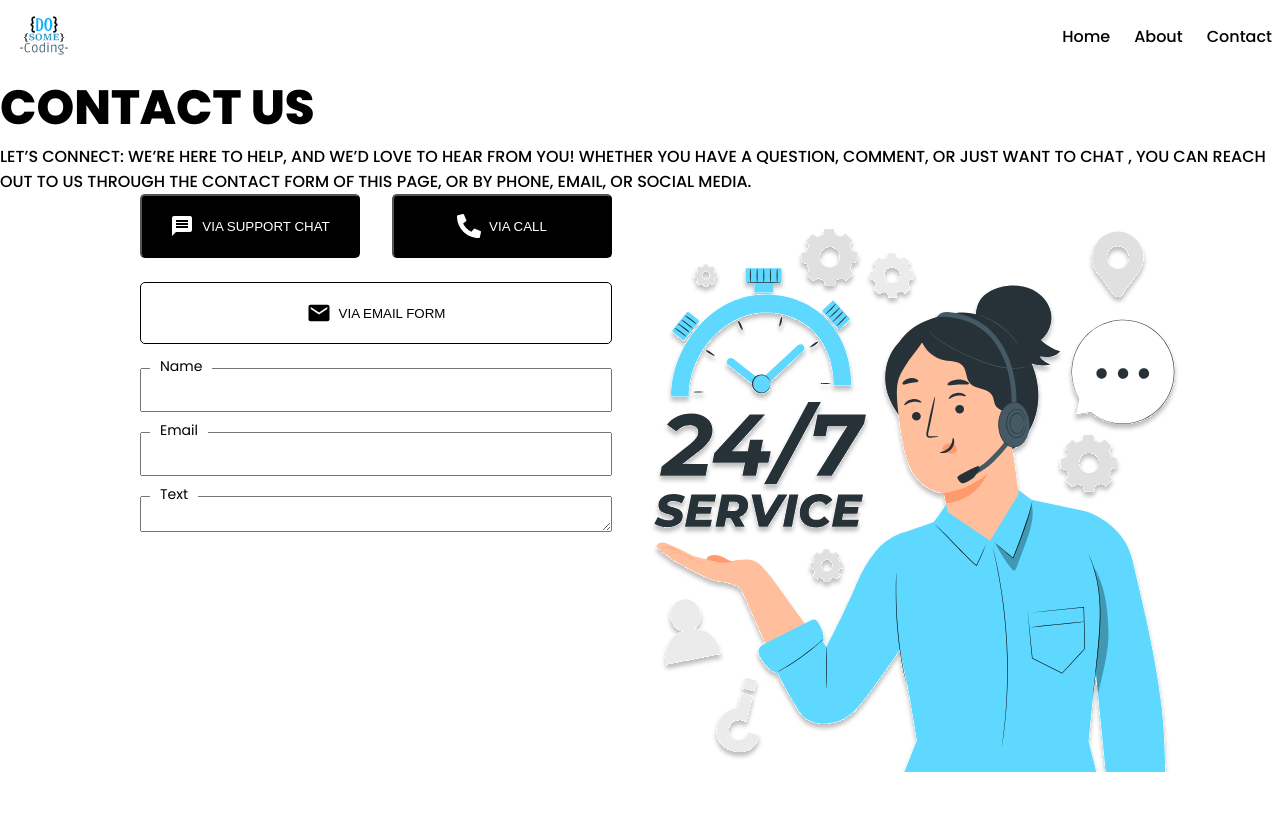
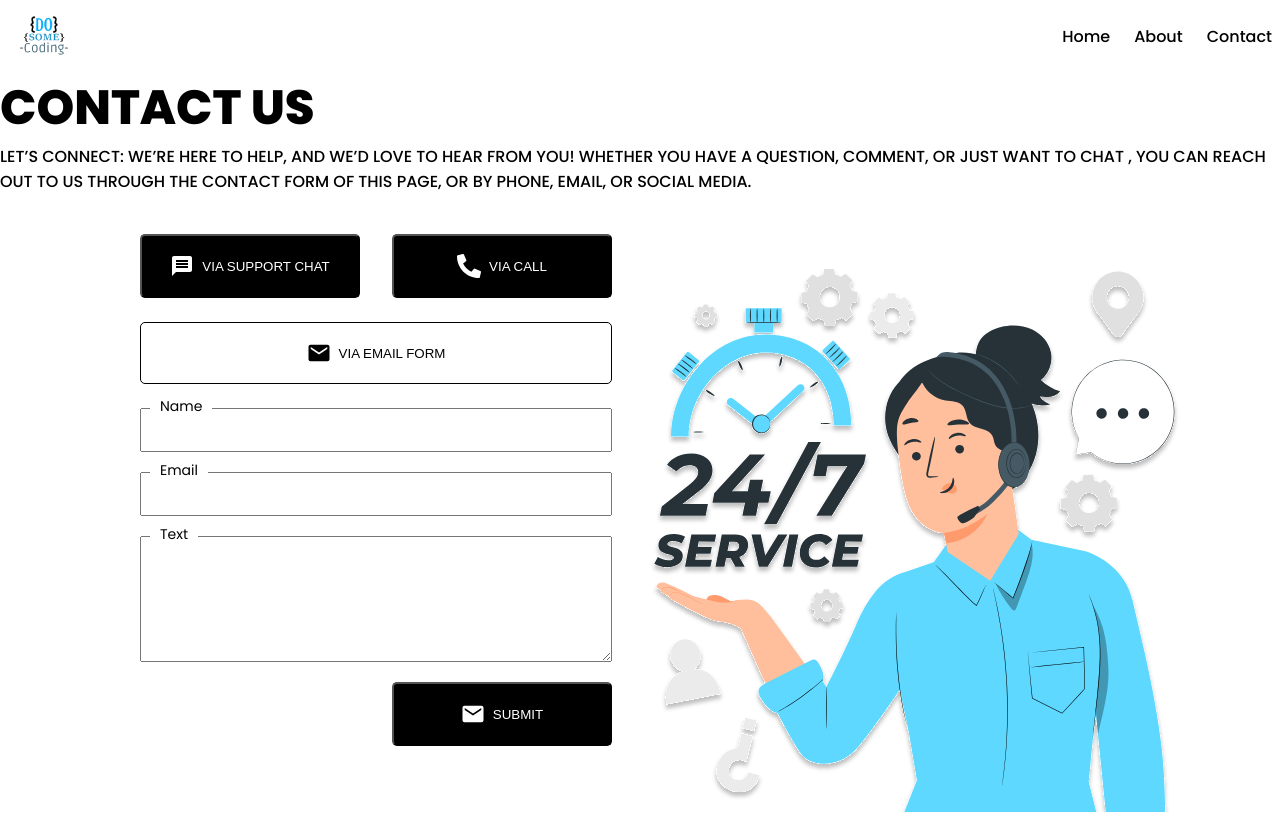
Before and after one commit to abir2907/contact-us, a React (Vite) app: page / in a window 1280 px wide. Built offline with nearby package versions, Linux system fonts and the light colour scheme.

Commit message:
Add submit button

```diff
--- a/src/components/ContactForm/ContactForm.jsx
+++ b/src/components/ContactForm/ContactForm.jsx
@@ -31,13 +31,21 @@ const ContactForm = () => {
           </div>
           <div className={styles.form_control}>
             <label htmlFor="text">Text</label>
-            <textarea name="text" />
+            <textarea name="text" rows="8" />
+          </div>
+          <div
+            style={{
+              display: "flex",
+              justifyContent: "end",
+            }}
+          >
+            <Button text="SUBMIT" icon={<IoMdMail fontSize="24px" />} />
           </div>
         </form>
       </div>
 
       <div className={styles.contact_image}>
-        <img src="./images/contact.svg" alt="" />
+        <img src="./images/contact.svg" alt="contact image" />
       </div>
     </section>
   );
--- a/src/components/ContactForm/ContactForm.module.css
+++ b/src/components/ContactForm/ContactForm.module.css
@@ -2,6 +2,7 @@
   display: flex;
   max-width: 1000px;
   margin: 0 auto;
+  margin-top: 40px;
 }
 
 .top_btn {
```
